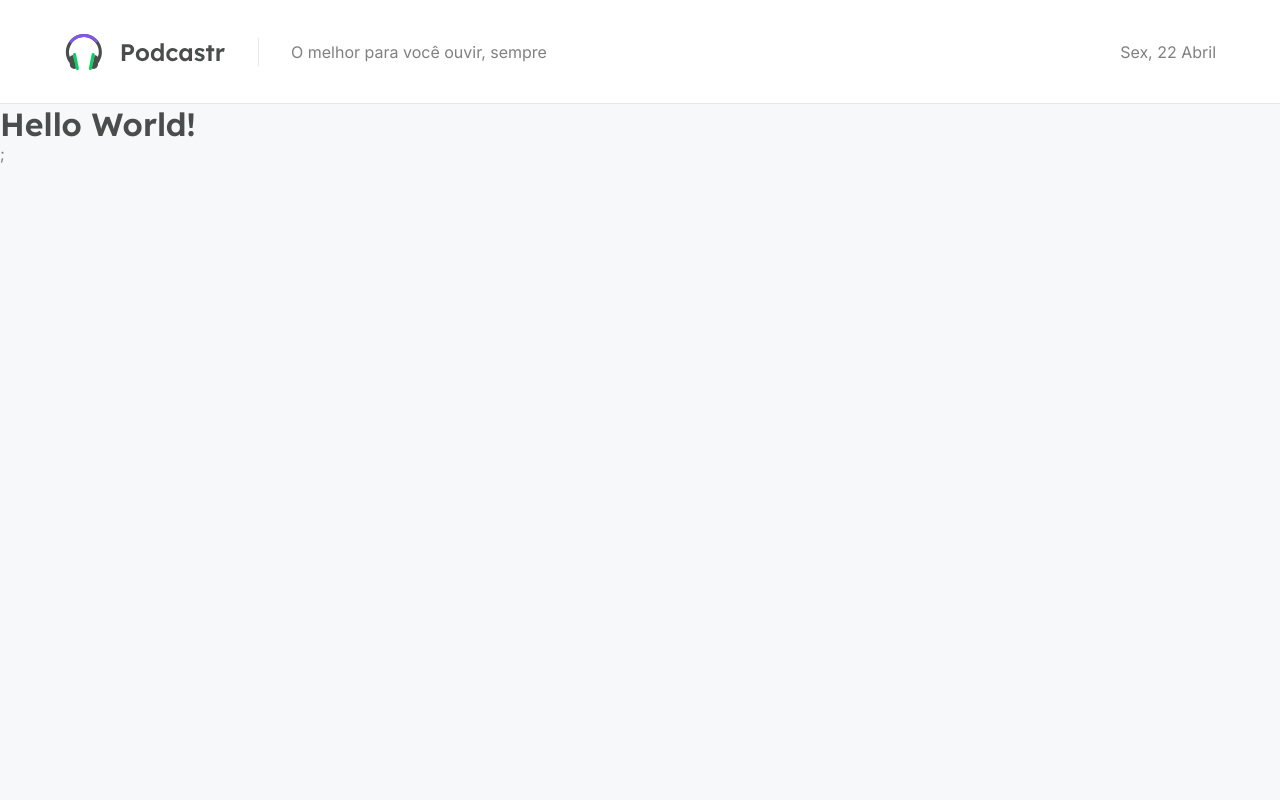
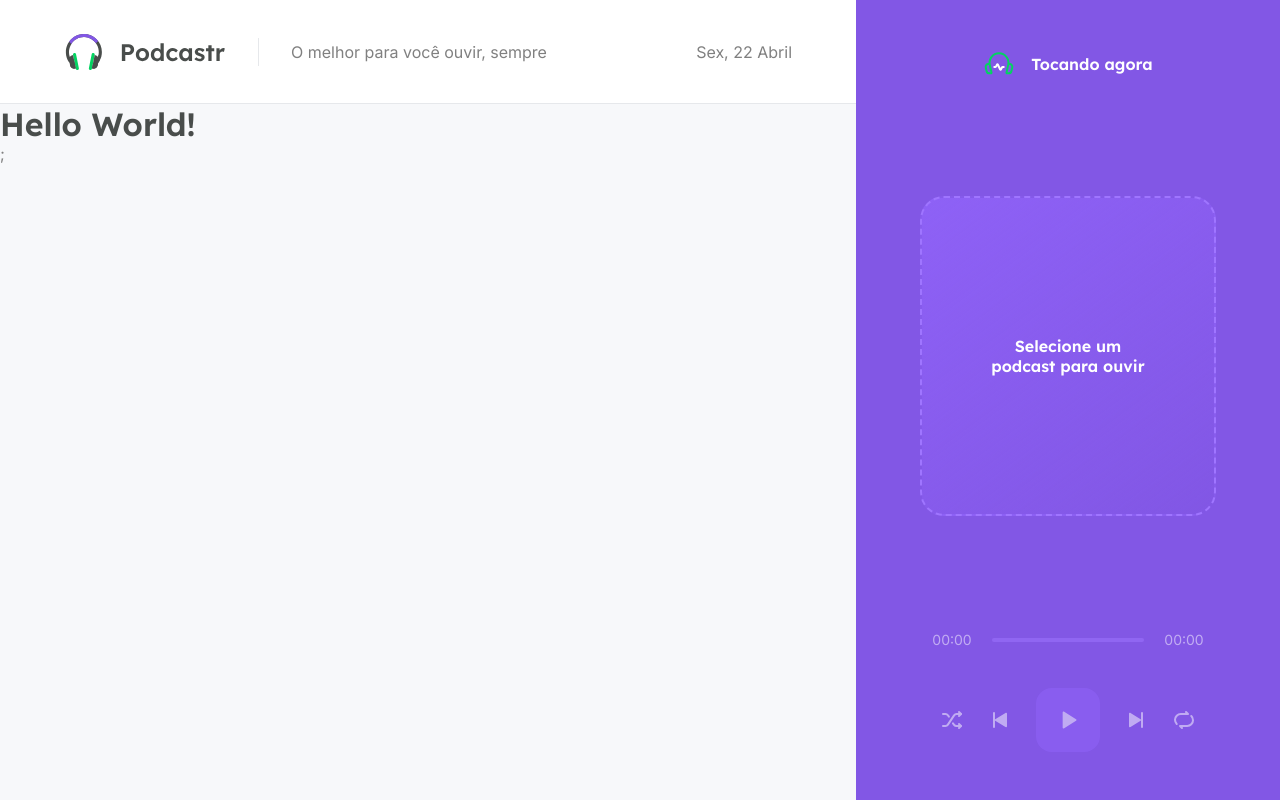
Before and after one commit to dayhele/rocketseat-podcastr, a Next.js app in the folder podcastr/: page / in a window 1280 px wide. Built offline with nearby package versions, Linux system fonts and the light colour scheme.

Commit message:
styling player (button, progress)

```diff
--- a/podcastr/src/components/Player/index.tsx
+++ b/podcastr/src/components/Player/index.tsx
@@ -2,5 +2,47 @@
 import Image from "next/image";
 
 export default function Player() {
-  return <div></div>;
+  return (
+    <div className={styles.playerContainer}>
+      <header>
+        <Image src="/playing.svg" alt="Tocando agora" width={32} height={32} />
+        <strong>Tocando agora</strong>
+      </header>
+      <div className={styles.emptyPlayer}>
+        <strong>Selecione um podcast para ouvir</strong>
+      </div>
+      <footer className={styles.empty}>
+        <div className={styles.progress}>
+          <span>00:00</span>
+          <div className={styles.slider}>
+            <div className={styles.emptySlider} />
+          </div>
+          <span>00:00</span>
+        </div>
+
+        <div className={styles.buttons}>
+          <button type="button">
+            <Image src="/shuffle.svg" alt="Aleatório" width={24} height={24} />
+          </button>
+          <button type="button">
+            <Image
+              src="/play-previous.svg"
+              alt="Anterior"
+              width={24}
+              height={24}
+            />
+          </button>
+          <button type="button" className={styles.playButton}>
+            <Image src="/play.svg" alt="Tocar" width={32} height={32} />
+          </button>
+          <button type="button">
+            <Image src="/play-next.svg" alt="Próximo" width={24} height={24} />
+          </button>
+          <button type="button">
+            <Image src="/repeat.svg" alt="Repetir" width={24} height={24} />
+          </button>
+        </div>
+      </footer>
+    </div>
+  );
 }
--- a/podcastr/src/components/Player/styles.module.scss
+++ b/podcastr/src/components/Player/styles.module.scss
@@ -1,3 +1,88 @@
 .playerContainer {
+  width: 26.5rem;
+  height: 100vh;
+  padding: 3rem 4rem;
+  background-color: var(--purple-500);
+  color: var(--white);
+  display: flex;
+  flex-direction: column;
+  align-items: center;
+  justify-content: space-between;
 
+  header {
+    display: flex;
+    align-items: center;
+    gap: 1rem;
+  }
+
+  strong {
+    font-family: Lexend, sans-serif;
+    font-weight: 600;
+  }
+
+  footer {
+    align-self: stretch;
+
+    &.empty {
+      opacity: 0.5;
+    }
+  }
 }
+
+.emptyPlayer {
+  width: 100%;
+  height: 20rem;
+  border: 2px dashed var(--purple-300);
+  border-radius: 1.5rem;
+  background: linear-gradient(143.8deg, rgba(145, 100, 250, 0.8) 0%, rgba(0, 0, 0, 0) 100%);
+  padding: 4rem;
+  text-align: center;
+  display: flex;
+  align-items: center;
+  justify-content: center;
+}
+
+.progress {
+  display: flex;
+  align-items: center;
+  gap: 0.5rem;
+  font-size: 0.875rem;
+
+  span {
+    display: inline-block;
+    width: 4rem;
+    text-align: center;
+  }
+
+  .slider {
+    flex: 1;
+
+    .emptySlider {
+      width: 100%;
+      height: 4px;
+      background: var(--purple-300);
+      border-radius: 2px;
+    }
+  }
+}
+
+.buttons {
+  display: flex;
+  align-items: center;
+  justify-content: center;
+  margin-top: 2.5rem;
+  gap: 1.5rem;
+
+  button {
+    background: transparent;
+    border: 0;
+    font-size: 0;
+
+    &.playButton {
+      width: 4rem;
+      height: 4rem;
+      border-radius: 1rem;
+      background: var(--purple-400);
+    }
+  }
+}
```
